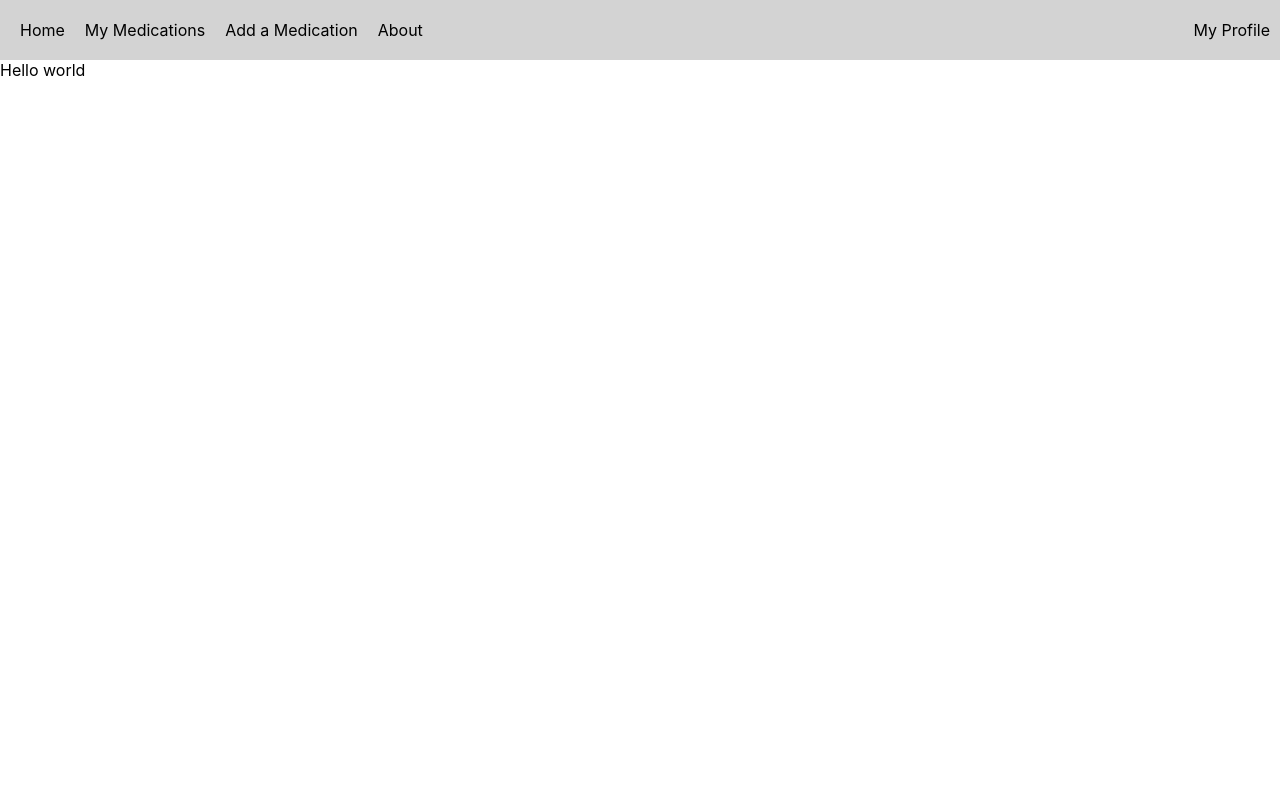
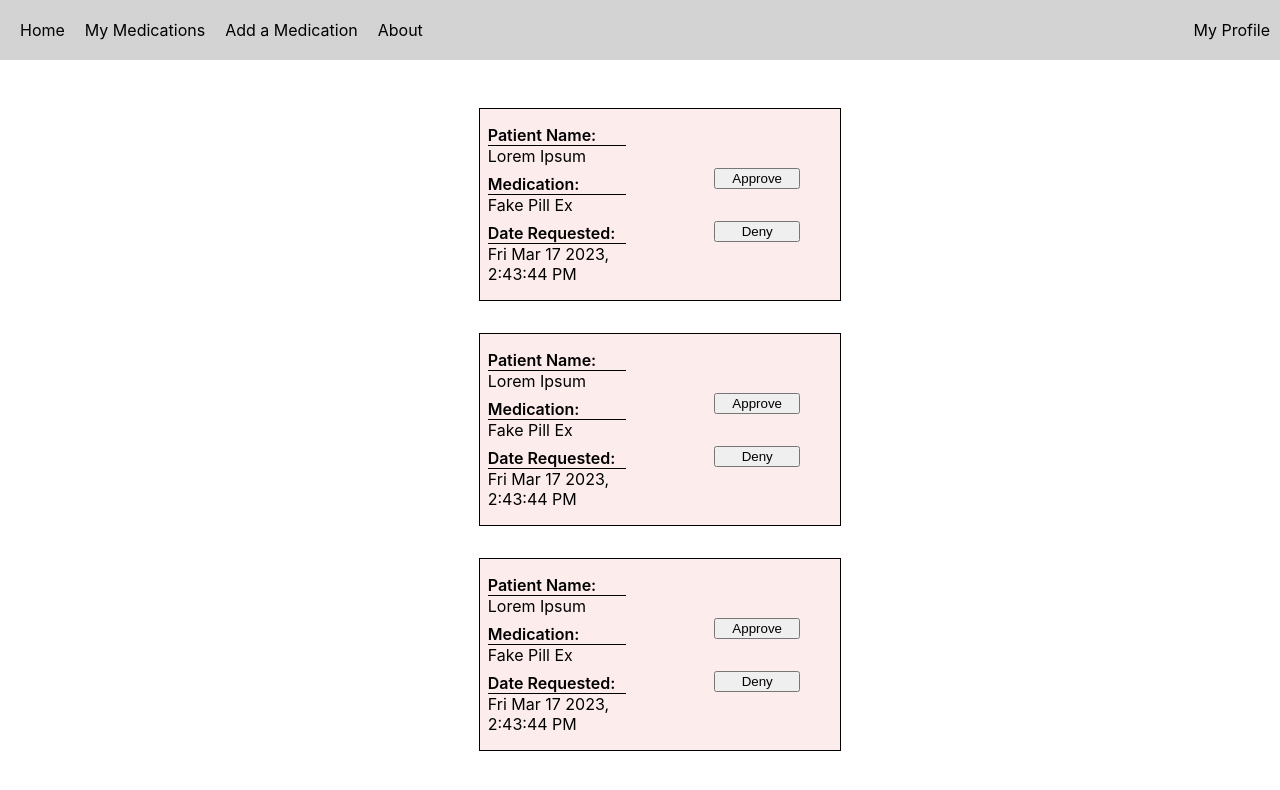
Before and after one commit to lizmeks/gm-pair-project, a React (Create React App) app: page /requests in a window 1280 px wide. Shown: the top 790 px of the page. Built offline with nearby package versions, Linux system fonts and the light colour scheme.

Commit message:
built out component shape

```diff
--- a/src/components/RefillRequests/RefillRequests.styles.ts
+++ b/src/components/RefillRequests/RefillRequests.styles.ts
@@ -1 +1,46 @@
 import styled from "styled-components";
+
+export const Root = styled.main`
+  display: flex;
+  flex-direction: column;
+  align-items: center;
+  padding: 2rem;
+  `
+
+export const RefillListItem = styled.li`
+  display: flex;
+  justify-content: space-between;
+  background-color: #FDECEC;
+  padding: 0.5rem;
+  border: 1px solid black;
+  margin-bottom: 2rem;
+  `
+
+export const TextContainer = styled.div`
+  width: 40%;
+
+  div {
+    margin: 0.5rem 0 0.5rem 0;
+  }
+
+  p {
+    margin: 0;
+  }
+  `
+
+export const InfoTitle = styled.p`
+    font-weight: 600;
+    border-bottom: 1px solid black;
+  `
+
+export const ButtonContainer = styled.div`
+    display: flex;
+    flex-direction: column;
+    justify-content: center;
+    width: 25%;
+    padding: 2rem;
+
+    button {
+      margin: 1rem 0 1rem 0;
+    }
+  `
--- a/src/components/RefillRequests/RefillRequests.tsx
+++ b/src/components/RefillRequests/RefillRequests.tsx
@@ -1,7 +1,52 @@
+import { ButtonContainer, InfoTitle, RefillListItem, Root, TextContainer } from "./RefillRequests.styles";
+
+const testData = [
+  {
+    medName: 'Fake Pill Ex',
+    patient: 'Lorem Ipsum',
+    date: new Date()
+  },
+  {
+    medName: 'Fake Pill Ex',
+    patient: 'Lorem Ipsum',
+    date: new Date()
+  },
+  {
+    medName: 'Fake Pill Ex',
+    patient: 'Lorem Ipsum',
+    date: new Date()
+  }
+]
+
 const RefillRequest = () => {
 
   return (
-    <>Hello world</>
+    <Root>
+      <ul>
+        {testData.map((refill, index) => (
+          <RefillListItem key={index}>
+            <TextContainer>
+              <div>
+                <InfoTitle>Patient Name:</InfoTitle>
+                <p>{refill.patient}</p>
+              </div>
+              <div>
+                <InfoTitle>Medication:</InfoTitle>
+                <p>{refill.medName}</p>
+              </div>
+              <div>
+                <InfoTitle>Date Requested:</InfoTitle>
+                <p>{`${refill.date.toDateString()}, ${refill.date.toLocaleTimeString()}`}</p>
+              </div>
+            </TextContainer>
+            <ButtonContainer>
+              <button>Approve</button>
+              <button>Deny</button>
+            </ButtonContainer>
+          </RefillListItem>
+        ))}
+      </ul>
+    </Root>
   )
 }
 
```
